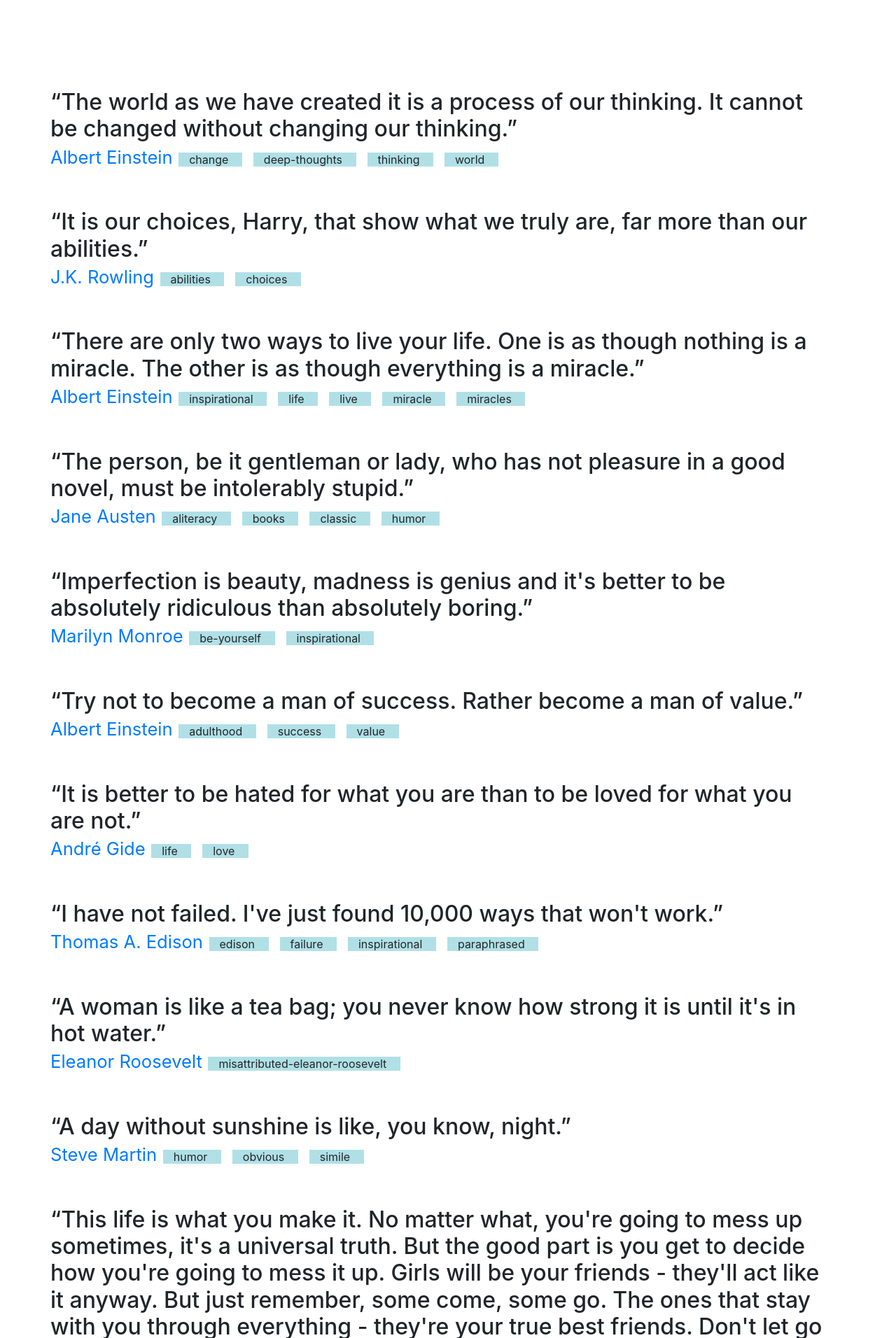
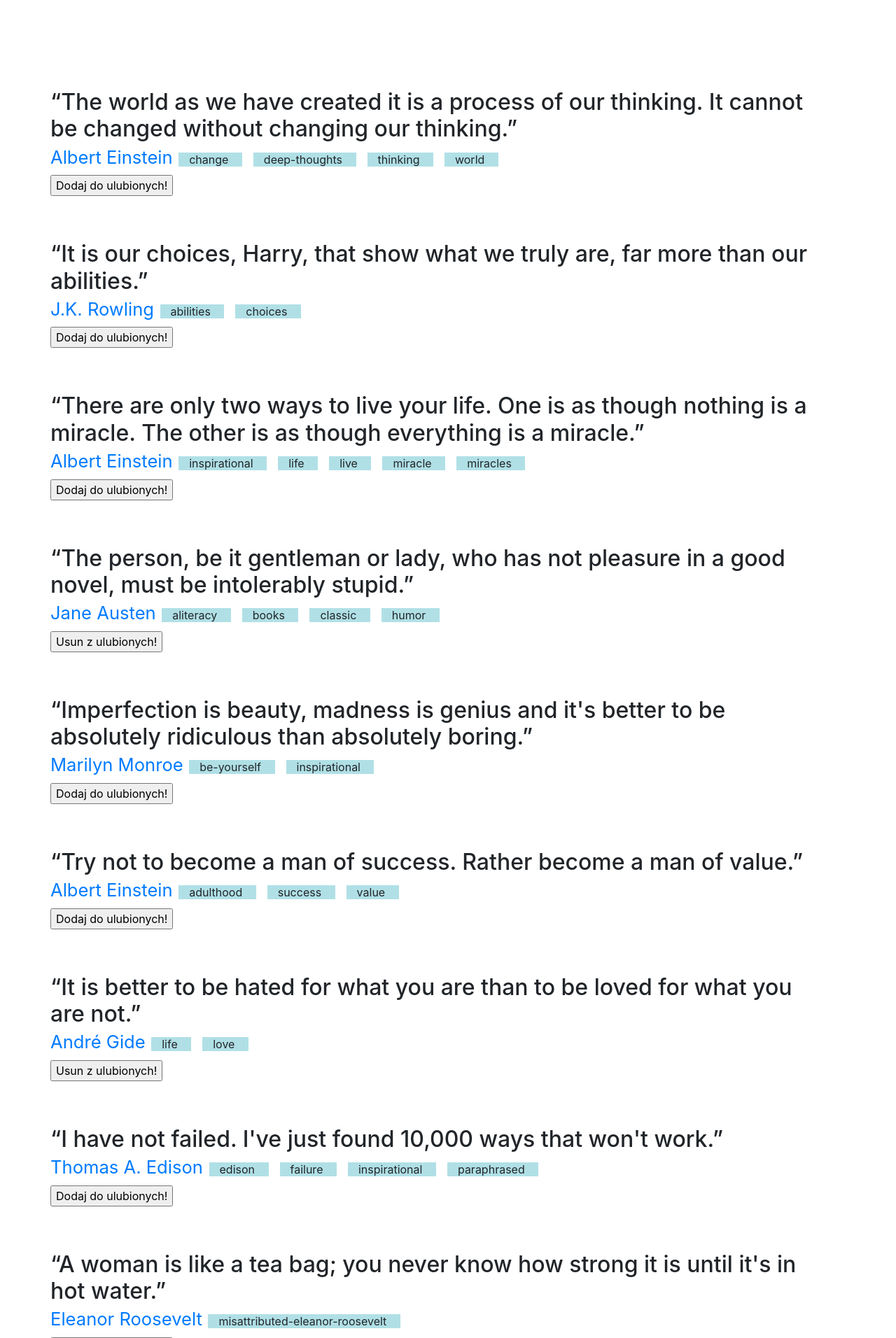
Before and after one commit to Filip-Wikiera/Data-Scrapper, a Flask app: template templates/search.html in a window 1280 px wide. Shown: the part 366-2278 px from the top of the page at 70% size. Run offline with Flask 2, Linux system fonts and the light colour scheme; the template is opened without the code that fills it: values that come from a table or form of the project are taken from there, others are empty; a user stored in the database is signed in; data comes from the database, SQL or seed files in the repository; both versions use the stored data as it was after the commit.

Commit message:
Dodano obsluge ulubionych cytatow z poziomu wyszukiwania

```diff
--- a/templates/search.html
+++ b/templates/search.html
@@ -31,6 +31,16 @@
     </small> &nbsp;&nbsp;
             {% endfor %}
     </small>
+                {% if not current_user.is_anonymous %}
+                {% if quote in current_user.favorites %}
+                <form>
+                <a href="/unfavorite/{{quote.id}}/1/"><input type="button" value="Usun z ulubionych!"></a></form>
+                {% else %}
+                <form>
+                <a href="/favorite/{{quote.id}}/1/"><input type="button" value="Dodaj do ulubionych!"></a></form>
+                {% endif %}
+
+                {% endif %}
     </p>
     <br><br>
         {% endfor %}
```
Also changed, not shown: instance/project.db.
